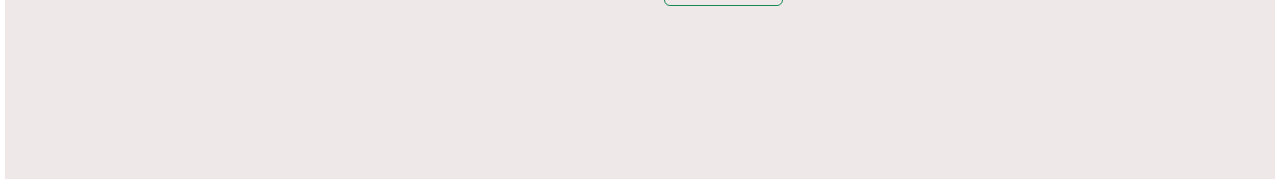
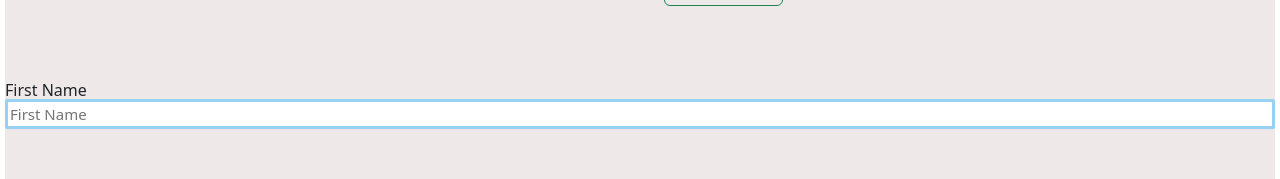
Before and after one commit to TanyaPina/contact-list, a React (Vite) app in the folder client/: page / in a window 1280 px wide. Shown: the part 320-499 px from the top of the page. Built offline with nearby package versions, Linux system fonts and the light colour scheme; no server answers.

Commit message:
added first name form field

```diff
--- a/client/src/App.jsx
+++ b/client/src/App.jsx
@@ -2,6 +2,7 @@ import './App.css'
 import 'bootstrap/dist/css/bootstrap.min.css';
 import MyNavBar from './components/Navbar'
 import ListStudents from './components/ListStudents'
+import CreateContact from './components/CreateContact'
 
 
 function Home() {
@@ -10,7 +11,7 @@ function Home() {
     <div className="App">
       <MyNavBar />
       <ListStudents />
-      {/*<CreateContact/>*/}
+      <CreateContact/>
     </div>
   )
 }
--- a/client/src/components/contactlist/CreateContact.jsx
+++ b/client/src/components/CreateContact.jsx
@@ -95,6 +95,17 @@ const CreateContact = ({ onSaveContact, editingContact, onUpdateContact }) => {
 
     return (
         <Form className='form-contacts' onSubmit={handleSubmit}>
+            <Form.Group>
+                <Form.Label>First Name</Form.Label>
+                <input
+                    type="text"
+                    id="add-user-name"
+                    placeholder="First Name"
+                    required
+                    value={contact.firstname}
+                    onChange={handleFirstNameChange}
+                />
+            </Form.Group>
     </Form>
 );
 };
```
